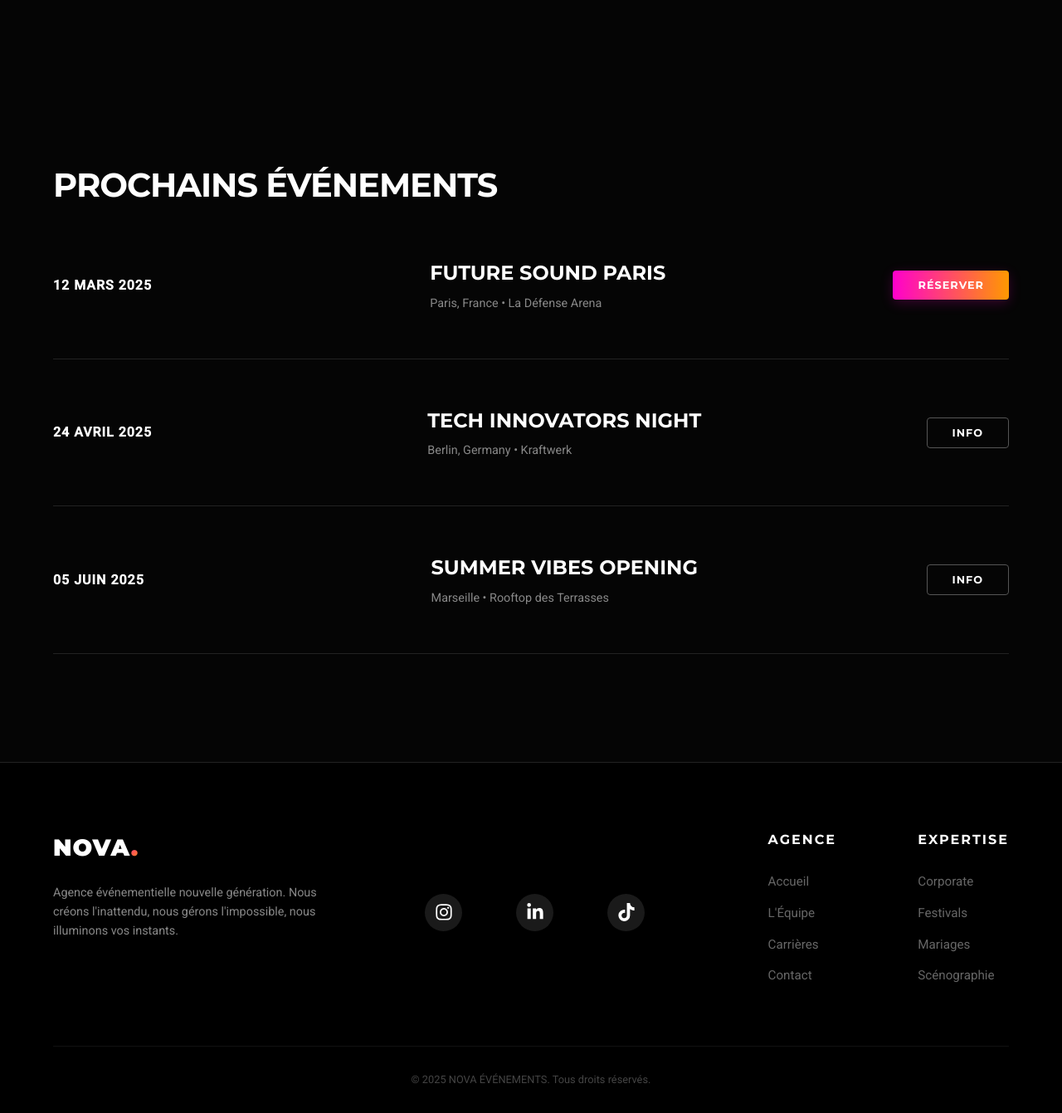
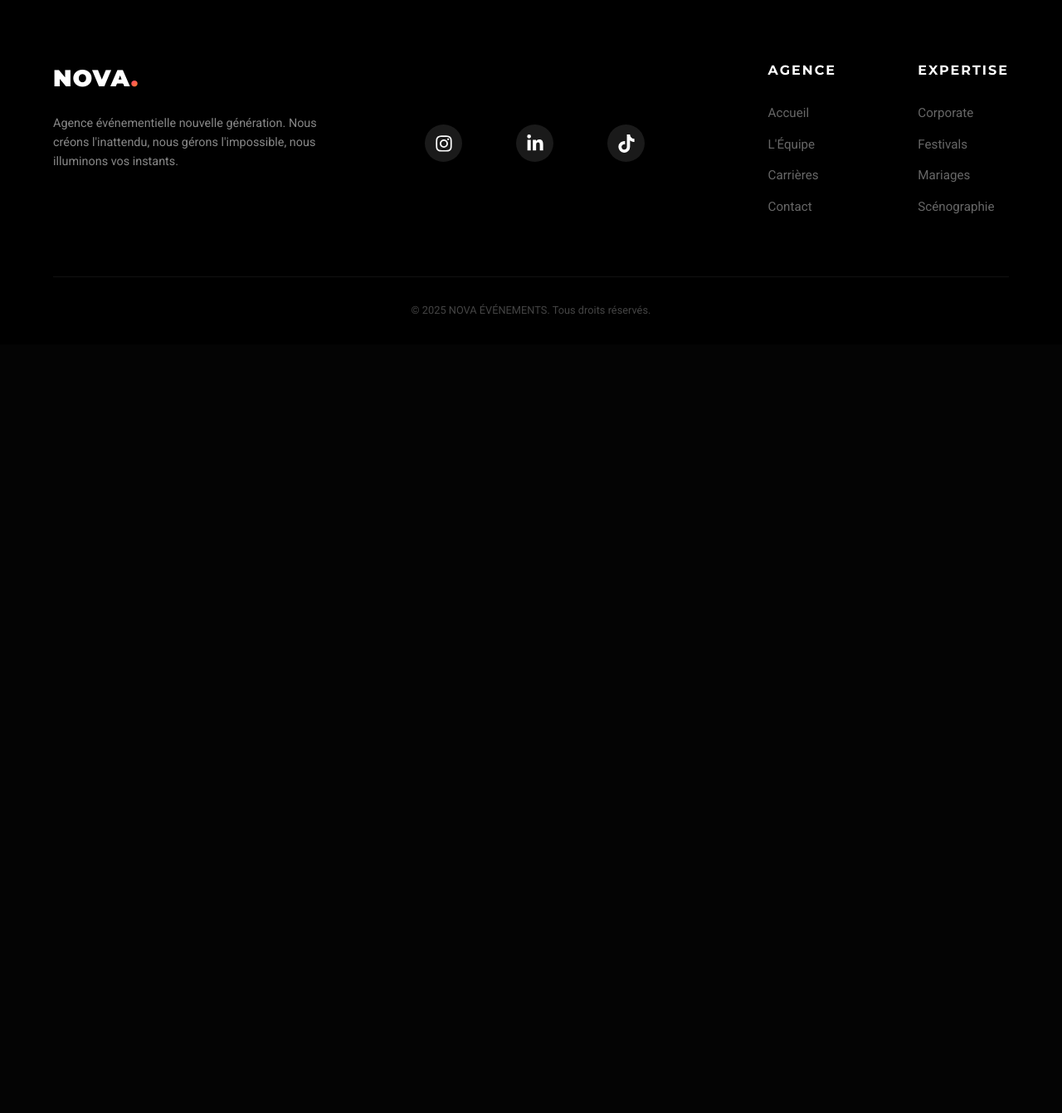
Before and after one commit to titouanrcd/evenementiel, a PHP site: page /views/index.php in a window 1280 px wide. Shown: the part 3380-4721 px from the top of the page at 83% size. After the commit the page ends 3795 px from the top, so only its background shows below. Run offline with PHP 8.4, Linux system fonts and the light colour scheme.

Commit message:
sécurité V4

```diff
--- a/views/index.php
+++ b/views/index.php
@@ -207,36 +207,7 @@ $user_role = $_SESSION['user_role'] ?? 'user';
             </div>
         </section>
 
-    <section class="events-section">
-        <h2 class="section-title">Prochains Événements</h2>
 
-        <div class="event-row">
-            <div class="event-date">12 MARS <span>2025</span></div>
-            <div class="event-info">
-                <h4>FUTURE SOUND PARIS</h4>
-                <p>Paris, France • La Défense Arena</p>
-            </div>
-            <button class="btn-gradient btn-event">Réserver</button>
-        </div>
-
-        <div class="event-row">
-            <div class="event-date">24 AVRIL <span>2025</span></div>
-            <div class="event-info">
-                <h4>TECH INNOVATORS NIGHT</h4>
-                <p>Berlin, Germany • Kraftwerk</p>
-            </div>
-            <button class="btn-gradient btn-event btn-info">Info</button>
-        </div>
-
-        <div class="event-row">
-            <div class="event-date">05 JUIN <span>2025</span></div>
-            <div class="event-info">
-                <h4>SUMMER VIBES OPENING</h4>
-                <p>Marseille • Rooftop des Terrasses</p>
-            </div>
-            <button class="btn-gradient btn-event btn-info">Info</button>
-        </div>
-    </section>
 
         <footer>
             <div class="footer-content">
```
Also changed, not shown: .htaccess. Lines whose indentation alone changed are shown as unchanged.
